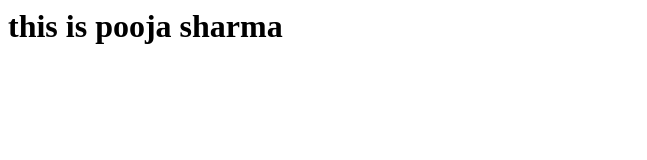
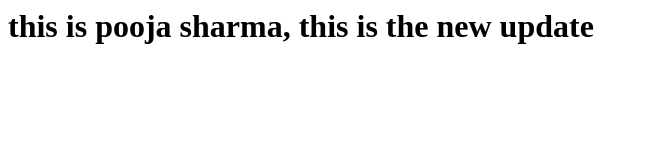
Before and after one commit to Pooja1204/demojenkins, a plain HTML site: page index.html in a window 1280 px wide. Shown: the whole page, without its empty margins (0-647 px from the left). Drawn offline with Linux system fonts and the light colour scheme.

Commit message:
Update index.html

```diff
--- a/index.html
+++ b/index.html
@@ -1,5 +1,5 @@
 <html>
   <body>
-    <h1>this is pooja sharma</h1>
+    <h1>this is pooja sharma, this is the new update</h1>
   </body>
 </html>
```
